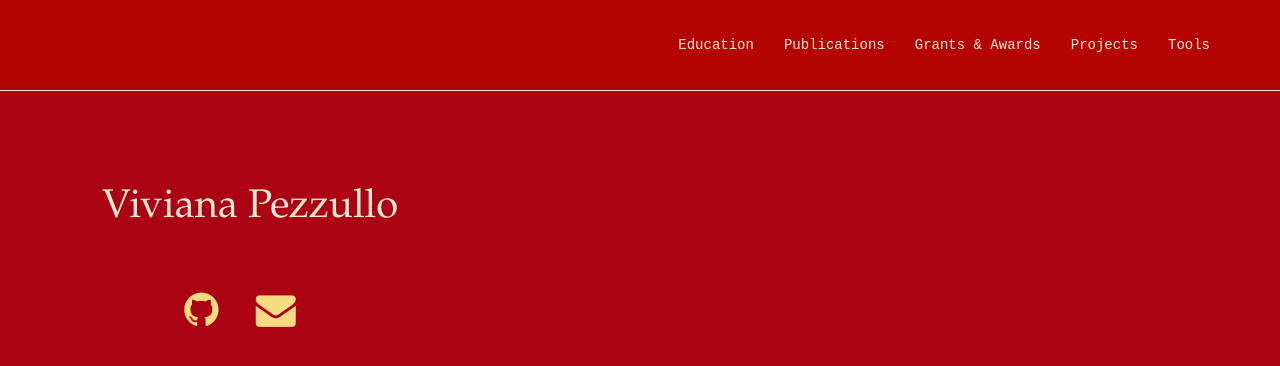
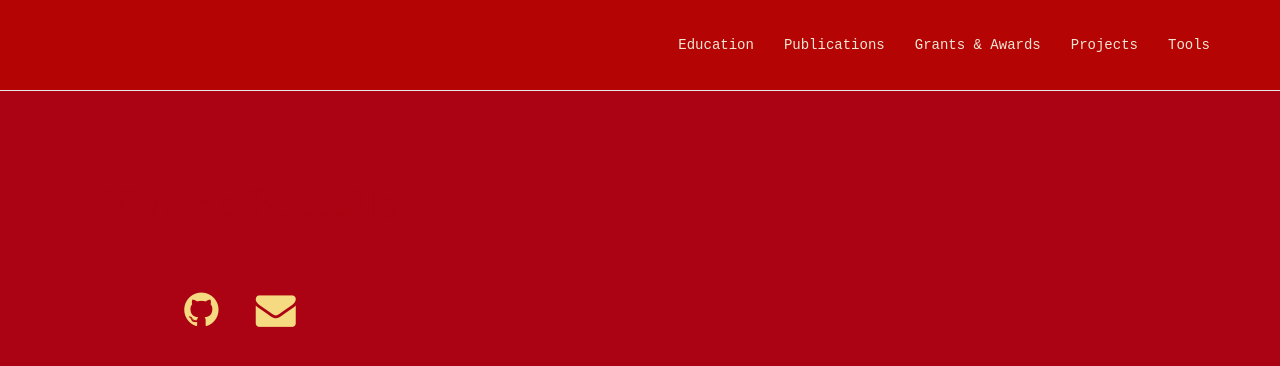
Before and after one commit to vivianapezzullo/nolauren.github.io, a Jekyll site: the page index.html, which Jekyll copies as it is, in a window 1280 px wide and 900 px high. Shown: the top 366 px of the window. Built offline with Jekyll 4.4.1, drawn with Linux system fonts in a browser that asks for light colours; nearby versions of some CDN libraries.

Commit message:
Update scrolling-nav.css

```diff
--- a/css/scrolling-nav.css
+++ b/css/scrolling-nav.css
@@ -46,7 +46,7 @@ of those sections to manage the look and feel of the site. */
     padding-bottom: 100px;
     text-align: center;
     background: #AB0313;
-    color: #eee8d5;
+    color: #AB0313;
     font-size:20px;
 }
 
```
